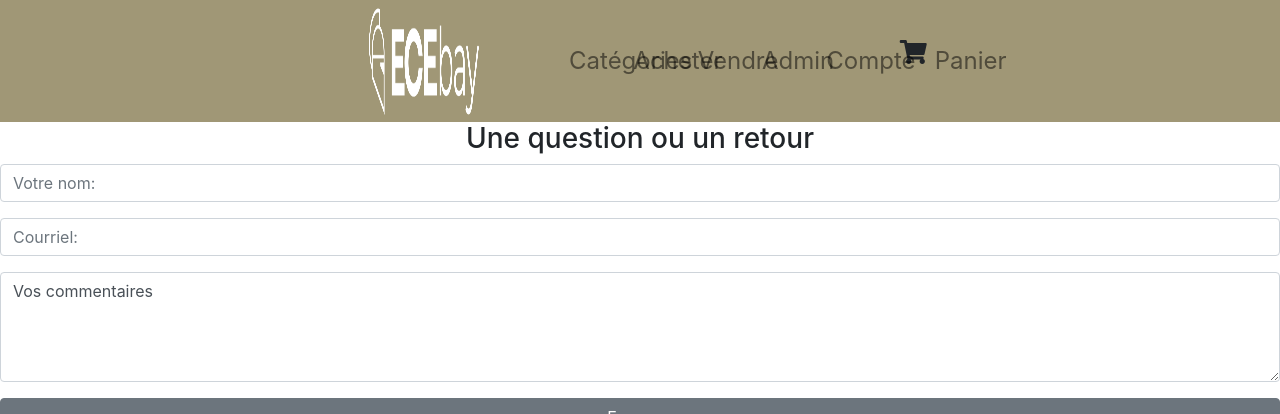
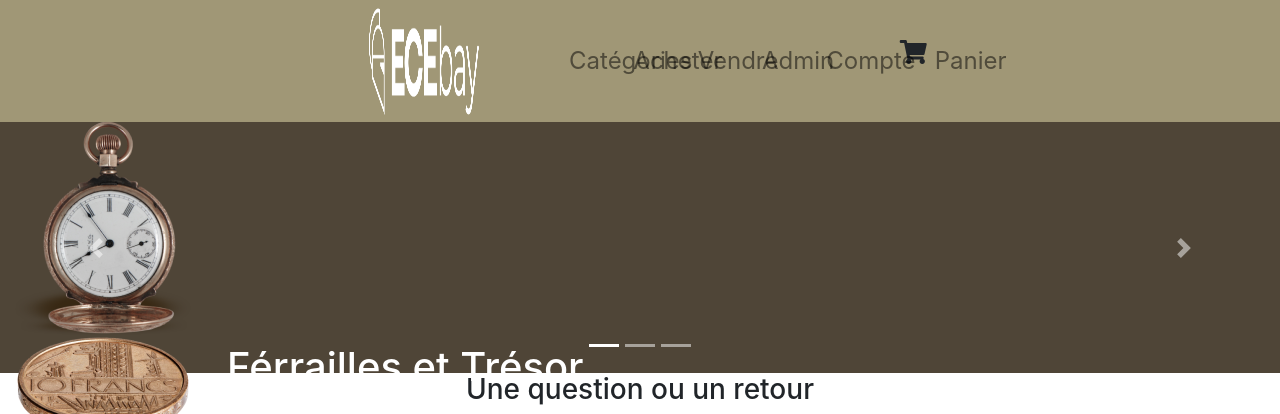
Before and after one commit to Archors/ECEbay, a PHP site: page /Accueil.html in a window 1280 px wide. Shown: the top 414 px of the page. Run offline with PHP 8.4, Linux system fonts and the light colour scheme.

Commit message:
carousel

```diff
--- a/Accueil.html
+++ b/Accueil.html
@@ -35,6 +35,54 @@
             </ul>
         </div>
     </nav>
+    <div id="carousel" class="carousel slide" data-ride="carousel">
+        <ol class="carousel-indicators">
+            <li data-target=".carousel" data-slide-to="0" class="active"></li>
+            <li data-target=".carousel" data-slide-to="1"></li>
+            <li data-target=".carousel" data-slide-to="2"></li>
+        </ol>
+        <div class="carousel-inner">
+            <div class="carousel-item active">
+                <div class="col-sm-4">
+                    <img class="d-block" src="CarouselHorloge.png" alt="Horloge">
+                </div>
+                <div class="carousel-caption col-sm-4">
+                    <h1>Férrailles et Trésor</h1>
+                </div>
+                <div class="col-sm-6">
+                    <img class="d-block" src="CarouselPiece.png" alt="Horloge">
+                </div>
+            </div>
+            <div class="carousel-item">
+                <div class="row">
+                    <div class="col-sm-2">
+                        <div class="embed-responsive embed-responsive-4by3"> </div>
+                    </div>
+                    <div class="col-sm-2">
+                        <div class="embed-responsive embed-responsive-4by3"> <iframe class="embed-responsive-item" src="CarouselHorloge.png" style="margin-top: 10px"> </iframe> </div>
+                    </div>
+                    <div class="col-sm-5">
+                        <div class="embed-responsive embed-responsive-4by3"> Bon pour le musée</div>
+                    </div>
+                    <div class="col-sm-1">
+                        <div class="embed-responsive embed-responsive-4by3"> <iframe class="embed-responsive-item" src="CarouselPiece.png" style="margin-top: 80px"> </iframe> </div>
+                    </div>
+                </div>
+            </div>
+            <div class="carousel-item">
+                <img class="d-block w-100" src="images/t3.jpg" alt="Un tigre">
+                <div class="carousel-caption">
+                    <h1>Encore un tigre</h1>
+                </div>
+            </div>
+        </div>
+        <a class="carousel-control-prev" href="#carousel" data-slide="prev">
+            <span class="carousel-control-prev-icon"></span>
+        </a>
+        <a class="carousel-control-next" href="#carousel" data-slide="next">
+            <span class="carousel-control-next-icon"></span>
+        </a>
+    </div>
     <div class="text-center ">
         <h3 class="feature-title ">Une question ou un retour</h3>
         <div class="form-group "> <input type="text " class="form-control " placeholder="Votre nom: " name=" "> </div>
--- a/style.css
+++ b/style.css
@@ -4,3 +4,8 @@
     left: 0px;
     top: 0px;
 }
+
+.carousel {
+    height: 251px;
+    background-color: #4F4537;
+}
```
Also changed, not shown: CarouselHorloge.png (added), CarouselPiece.png (added).
